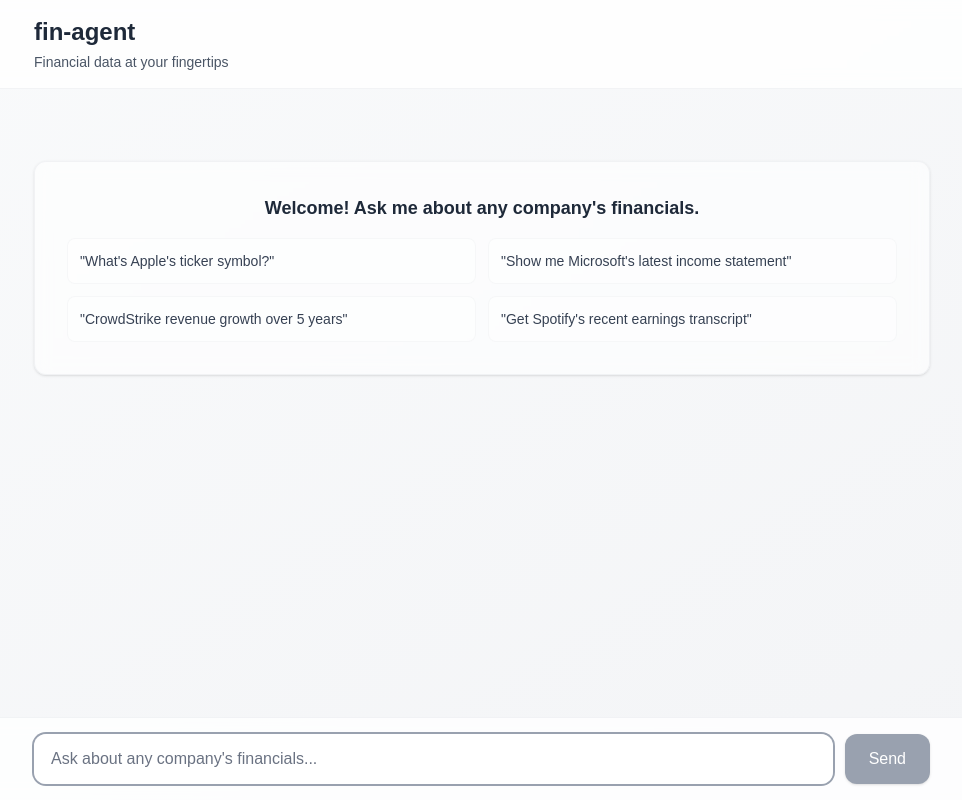
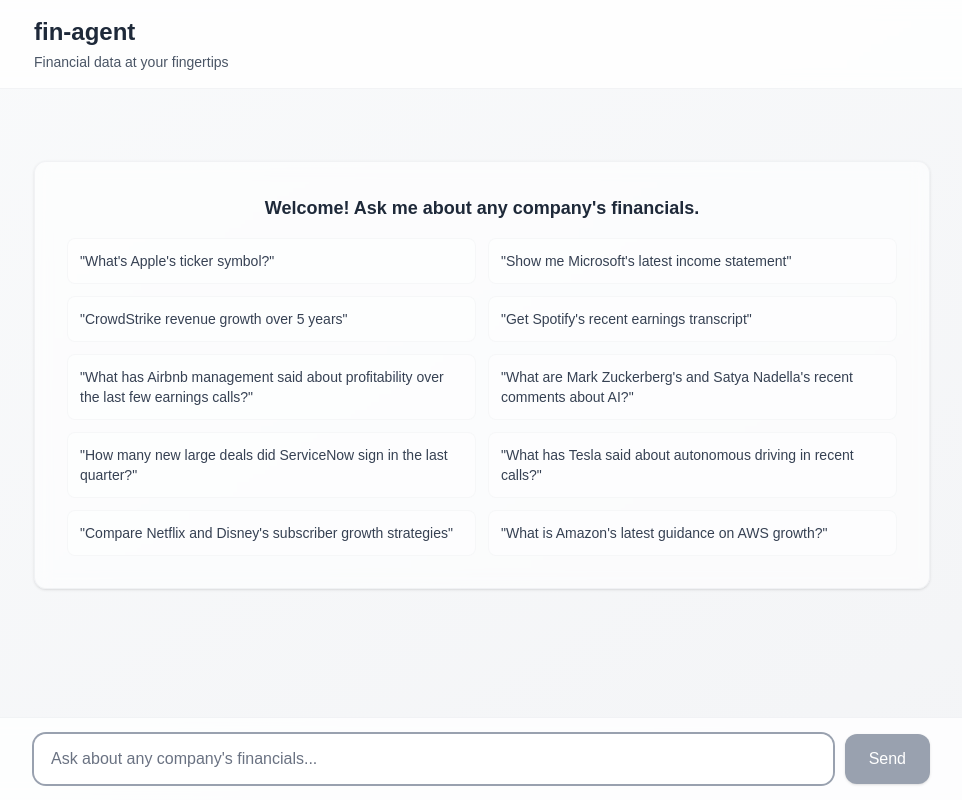
Before and after one commit to teamleaderleo/fin-agent, a Next.js app: page / in a window 1280 px wide. Shown: the whole page, without its empty margins (158-1120 px from the left). Built offline with nearby package versions, Linux system fonts and the light colour scheme.

Commit message:
add more example queries

```diff
--- a/components/ChatInterface.tsx
+++ b/components/ChatInterface.tsx
@@ -211,7 +211,13 @@
     "What's Apple's ticker symbol?",
     "Show me Microsoft's latest income statement",
     "CrowdStrike revenue growth over 5 years",
-    "Get Spotify's recent earnings transcript"
+    "Get Spotify's recent earnings transcript",
+    "What has Airbnb management said about profitability over the last few earnings calls?",
+    "What are Mark Zuckerberg's and Satya Nadella's recent comments about AI?",
+    "How many new large deals did ServiceNow sign in the last quarter?",
+    "What has Tesla said about autonomous driving in recent calls?",
+    "Compare Netflix and Disney's subscriber growth strategies",
+    "What is Amazon's latest guidance on AWS growth?"
   ];
 
   return (
```
